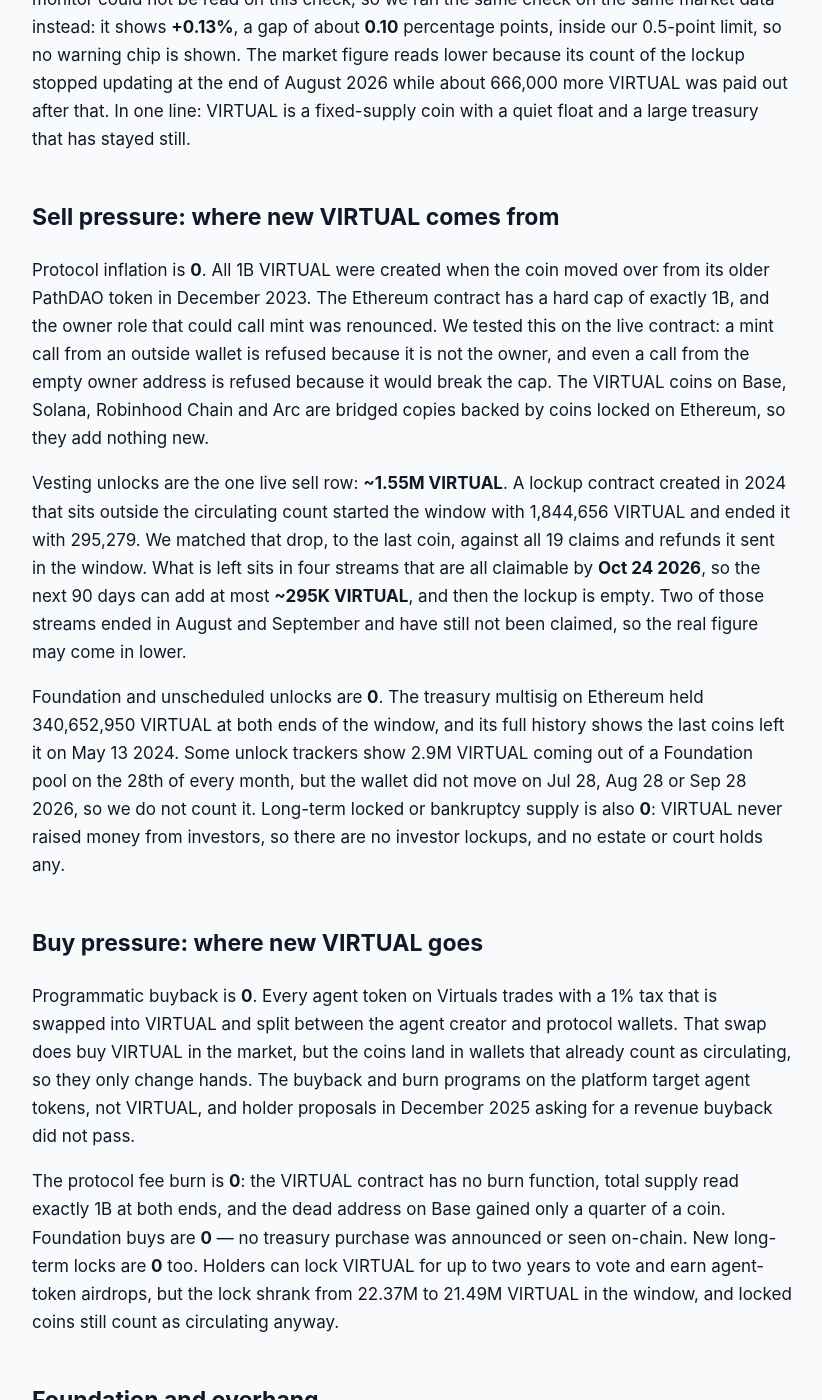
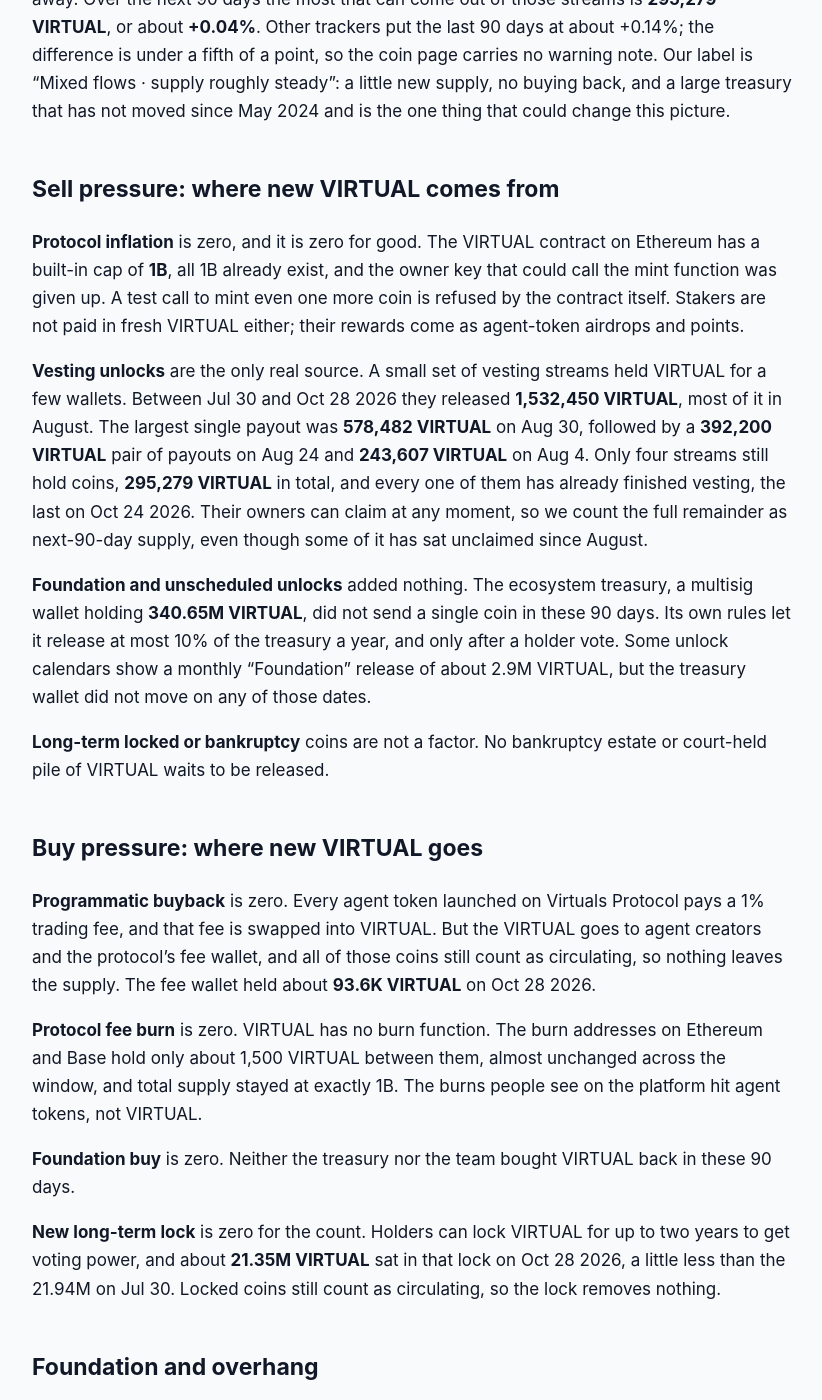
Before and after one commit to jeevansongmy-spec/mrnasdog-articles, a Jekyll site: the page built from crypto/virtual-pressure-framework.md, in a window 1280 px wide and 1400 px high, scrolled down 658 px. Shown: the whole window, without its empty margins (228-1050 px from the left). Built offline with Jekyll 4.4.1, drawn with Linux system fonts in a browser that asks for light colours; some of the changed text lies outside the part shown.

Commit message:
publish: crypto/virtual-pressure-framework

```diff
--- a/crypto/virtual-pressure-framework.md
+++ b/crypto/virtual-pressure-framework.md
@@ -1,6 +1,6 @@
 ---
 title:         "VIRTUAL Inflation Analysis · October 2026 · Mixed flows · supply roughly steady"
-description:   "VIRTUAL is roughly steady: fixed 1B cap, no minting, 1.55M out of an old lockup gives +0.24% in 90 days, at most +0.04% next. 340.65M treasury unmoved."
+description:   "VIRTUAL is roughly steady: a 1B cap already reached, 1.53M VIRTUAL vested out in 90 days, no buyback or burn, +0.23% net, at most +0.04% next."
 canonical_url: "https://mrnasdog.com/research/virtual/inflation"
 tags:          ["crypto", "virtual", "virtuals", "aiagents"]
 published:     true
@@ -12,54 +12,58 @@ Originally published at [VIRTUAL Inflation Analysis · October 2026 · Mixed flo
 <!-- main-page -->
 This is the long supply read. For the signal, the price drivers and the questions people ask about Virtuals Protocol, see [mrnasdog.com/research/virtual](https://mrnasdog.com/research/virtual).
 
-VIRTUAL, the base coin of the Virtuals Protocol AI-agent launchpad, is close to flat: supply in the market grew about **+0.24%** in the last 90 days and can grow at most **+0.04%** in the next 90. No new VIRTUAL is minted — the contract caps supply at **1B** and the mint key was given up — so the only new float came from an old lockup that released **1,549,376 VIRTUAL**, against **0** bought back, burned or newly locked. The real question for VIRTUAL is the treasury: **340.65M VIRTUAL**, about a third of all coins, that has not moved since May 2024.
+VIRTUAL has a hard cap of **1B** coins, the cap is already reached, and no new VIRTUAL can ever be made. Between Jul 30 and Oct 28 2026 the only new supply was **1,532,450 VIRTUAL** paid out by a handful of vesting streams, while nothing was bought back or burned, so circulating supply grew about **+0.23%**. With only **295,279 VIRTUAL** left in those streams, the next 90 days can add at most about **+0.04%**; other trackers show about +0.14% for the same 90 days.
 
 ## The verdict, in one paragraph
 
-Our ledger reads a net **+0.24%** for VIRTUAL over the 90 days to Oct 18 2026 (**1.55M VIRTUAL** of new float on **658.39M** circulating), and a ceiling of **+0.04%** for the next 90 days. Our monitor could not be read on this check, so we ran the same check on the same market data instead: it shows **+0.13%**, a gap of about **0.10** percentage points, inside our 0.5-point limit, so no warning chip is shown. The market figure reads lower because its count of the lockup stopped updating at the end of August 2026 while about 666,000 more VIRTUAL was paid out after that. In one line: VIRTUAL is a fixed-supply coin with a quiet float and a large treasury that has stayed still.
+VIRTUAL is close to a finished supply. Over the 90 days to Oct 28 2026, circulating VIRTUAL rose by about **+0.23%**, all of it from vesting streams paying out coins that had been locked away. Over the next 90 days the most that can come out of those streams is **295,279 VIRTUAL**, or about **+0.04%**. Other trackers put the last 90 days at about +0.14%; the difference is under a fifth of a point, so the coin page carries no warning note. Our label is "Mixed flows · supply roughly steady": a little new supply, no buying back, and a large treasury that has not moved since May 2024 and is the one thing that could change this picture.
 
 ## Sell pressure: where new VIRTUAL comes from
 
-Protocol inflation is **0**. All 1B VIRTUAL were created when the coin moved over from its older PathDAO token in December 2023. The Ethereum contract has a hard cap of exactly 1B, and the owner role that could call mint was renounced. We tested this on the live contract: a mint call from an outside wallet is refused because it is not the owner, and even a call from the empty owner address is refused because it would break the cap. The VIRTUAL coins on Base, Solana, Robinhood Chain and Arc are bridged copies backed by coins locked on Ethereum, so they add nothing new.
+**Protocol inflation** is zero, and it is zero for good. The VIRTUAL contract on Ethereum has a built-in cap of **1B**, all 1B already exist, and the owner key that could call the mint function was given up. A test call to mint even one more coin is refused by the contract itself. Stakers are not paid in fresh VIRTUAL either; their rewards come as agent-token airdrops and points.
 
-Vesting unlocks are the one live sell row: **~1.55M VIRTUAL**. A lockup contract created in 2024 that sits outside the circulating count started the window with 1,844,656 VIRTUAL and ended it with 295,279. We matched that drop, to the last coin, against all 19 claims and refunds it sent in the window. What is left sits in four streams that are all claimable by **Oct 24 2026**, so the next 90 days can add at most **~295K VIRTUAL**, and then the lockup is empty. Two of those streams ended in August and September and have still not been claimed, so the real figure may come in lower.
+**Vesting unlocks** are the only real source. A small set of vesting streams held VIRTUAL for a few wallets. Between Jul 30 and Oct 28 2026 they released **1,532,450 VIRTUAL**, most of it in August. The largest single payout was **578,482 VIRTUAL** on Aug 30, followed by a **392,200 VIRTUAL** pair of payouts on Aug 24 and **243,607 VIRTUAL** on Aug 4. Only four streams still hold coins, **295,279 VIRTUAL** in total, and every one of them has already finished vesting, the last on Oct 24 2026. Their owners can claim at any moment, so we count the full remainder as next-90-day supply, even though some of it has sat unclaimed since August.
 
-Foundation and unscheduled unlocks are **0**. The treasury multisig on Ethereum held 340,652,950 VIRTUAL at both ends of the window, and its full history shows the last coins left it on May 13 2024. Some unlock trackers show 2.9M VIRTUAL coming out of a Foundation pool on the 28th of every month, but the wallet did not move on Jul 28, Aug 28 or Sep 28 2026, so we do not count it. Long-term locked or bankruptcy supply is also **0**: VIRTUAL never raised money from investors, so there are no investor lockups, and no estate or court holds any.
+**Foundation and unscheduled unlocks** added nothing. The ecosystem treasury, a multisig wallet holding **340.65M VIRTUAL**, did not send a single coin in these 90 days. Its own rules let it release at most 10% of the treasury a year, and only after a holder vote. Some unlock calendars show a monthly "Foundation" release of about 2.9M VIRTUAL, but the treasury wallet did not move on any of those dates.
+
+**Long-term locked or bankruptcy** coins are not a factor. No bankruptcy estate or court-held pile of VIRTUAL waits to be released.
 
 ## Buy pressure: where new VIRTUAL goes
 
-Programmatic buyback is **0**. Every agent token on Virtuals trades with a 1% tax that is swapped into VIRTUAL and split between the agent creator and protocol wallets. That swap does buy VIRTUAL in the market, but the coins land in wallets that already count as circulating, so they only change hands. The buyback and burn programs on the platform target agent tokens, not VIRTUAL, and holder proposals in December 2025 asking for a revenue buyback did not pass.
+**Programmatic buyback** is zero. Every agent token launched on Virtuals Protocol pays a 1% trading fee, and that fee is swapped into VIRTUAL. But the VIRTUAL goes to agent creators and the protocol's fee wallet, and all of those coins still count as circulating, so nothing leaves the supply. The fee wallet held about **93.6K VIRTUAL** on Oct 28 2026.
 
-The protocol fee burn is **0**: the VIRTUAL contract has no burn function, total supply read exactly 1B at both ends, and the dead address on Base gained only a quarter of a coin. Foundation buys are **0** — no treasury purchase was announced or seen on-chain. New long-term locks are **0** too. Holders can lock VIRTUAL for up to two years to vote and earn agent-token airdrops, but the lock shrank from 22.37M to 21.49M VIRTUAL in the window, and locked coins still count as circulating anyway.
+**Protocol fee burn** is zero. VIRTUAL has no burn function. The burn addresses on Ethereum and Base hold only about 1,500 VIRTUAL between them, almost unchanged across the window, and total supply stayed at exactly 1B. The burns people see on the platform hit agent tokens, not VIRTUAL.
+
+**Foundation buy** is zero. Neither the treasury nor the team bought VIRTUAL back in these 90 days.
+
+**New long-term lock** is zero for the count. Holders can lock VIRTUAL for up to two years to get voting power, and about **21.35M VIRTUAL** sat in that lock on Oct 28 2026, a little less than the 21.94M on Jul 30. Locked coins still count as circulating, so the lock removes nothing.
 
 ## Foundation and overhang
 
-The overhang that matters is the treasury multisig: **340.65M VIRTUAL**, which we read on-chain at every check. The project's rules let it release no more than 10% of the treasury share a year, and only after a holder vote. Only three proposals have ever passed, all in July 2025: setting up the Virtuals Foundation, a 1% fund to defend agent launches against snipers, and a grant of up to 6% of supply to the core team that starts only if VIRTUAL holds $10, then $20, then $40, for 30 days. At about $0.63 today none of those price steps is close.
+The big holder is the ecosystem treasury: **340.65M VIRTUAL**, about 34% of all coins, in a multisig wallet on Ethereum. It is the only large pile of VIRTUAL outside the circulating count, and its last payout was in May 2024. Under its rules it could release up to about 35M VIRTUAL a year once holders vote for it. No such vote is open: the newest holder proposal, from early October 2026, did not pass.
 
-The second overhang is the lockup contract, now down to 295,279 VIRTUAL and due to be empty after Oct 24 2026. The protocol's fee wallets and the vote-lock are already inside the float, so they are not overhang. If the treasury or the lockup balance falls between our checks, the outflow goes into the sell side at the next check.
+The second, much smaller pile is the vesting remainder of **295,279 VIRTUAL**, all free to claim. A 2025 holder vote also approved a grant to the core team of up to 6% of supply, but it only pays out when VIRTUAL holds a price of $10, then $20, then $40. With VIRTUAL near $0.63, that grant is far from paying anything. A separate fund of 1% of supply set up in 2025 to defend agent launches did not come from the treasury wallet; whatever it holds already counts as circulating.
 
-## How VIRTUAL compares to other AI-agent and launchpad tokens
+## How VIRTUAL compares to other AI-agent and launchpad coins
 
-VIRTUAL sits in the fixed-cap group. Bittensor (TAO) pays new coins to miners and validators every block on a halving schedule, so its supply grows by design. Other AI tokens pay stakers in new coins. VIRTUAL has neither: no emission and no staking pay in VIRTUAL, so its float grows only when locked or treasury coins are released.
+Most coins tied to AI or to token launchpads still issue new coins. Fetch.ai (FET) added about 6% to its circulating supply in 90 days with no buyback, and Bittensor (TAO) about 4.3% through mining rewards, on our pages checked in late October 2026. Pump.fun (PUMP) works the other way: it uses platform revenue to buy back its own coin, removing about 4.4% of supply in 90 days, but its unlocks are larger still.
 
-Against other launchpads the difference is on the buy side. Some launchpad tokens, such as Pump.fun's PUMP, spend platform revenue on buying their own coin back. On Virtuals, trading fees are paid out in VIRTUAL to creators and the protocol, so the buying is real but the coins stay in the market. That means VIRTUAL has no built-in buyer to offset a treasury release.
-
-The closest match is a governance token with a big, voted treasury: a fixed cap, almost no new float today, and one large wallet whose release needs a vote. For VIRTUAL that wallet holds 34% of all coins, far more than the 0.03% that is still left in old lockups.
+VIRTUAL sits apart from both groups. It has no issuance at all, so it needs no buyback to stay flat, but it also has no buyback to soak up selling. Its supply story is almost entirely about one decision: whether and when holders vote to spend the treasury.
 
 ## What to watch in the next 90 days
 
-**Oct 22 and Oct 24 2026**: the last two lockup streams finish, and after that the whole remaining 295,279 VIRTUAL can be claimed. Once it is claimed, the vesting row goes to zero.
+**The vesting remainder.** About **295,279 VIRTUAL** can be claimed at any time from now to Jan 26 2027. If it is all claimed, that is the whole **+0.04%** forecast.
 
-**Oct 28, Nov 28 and Dec 28 2026**: the dates some trackers mark for a 2.9M VIRTUAL Foundation unlock. We will check the treasury multisig on each date. If it moves, the release goes into the sell side.
+**Treasury votes.** Any holder proposal to spend from the **340.65M VIRTUAL** treasury would be the biggest supply event. A vote runs 72 hours after a 72-hour discussion, so there would be about a week of warning before coins could move.
 
-Any new treasury vote: a proposal to spend from the 340.65M VIRTUAL treasury, for agent rewards, grants or the launch-defense fund, would be the first real release since May 2024. The 10%-a-year limit would cap it at about 35M VIRTUAL a year.
+**The monthly unlock dates on calendars.** Some unlock calendars list about 2.9M VIRTUAL on Nov 28 and Dec 28 2026. The treasury did not move on Jul 28, Aug 28, Sep 28 or Oct 28 2026, dates on the same calendar, so we expect nothing, but those are the days to check.
 
-Fee flows and any buyback: if Virtuals starts using fee income to buy VIRTUAL and lock or burn it, that would be the coin's first buy row.
+**Agent liquidity rewards.** The project's papers describe a proposed plan to pay 60M VIRTUAL over 12 months to the top agent liquidity pools. It has not passed a vote and no coins have moved for it; if it ever passes, it would come from the treasury and change the forecast.
 
 ## Summary
 
-VIRTUAL is a fixed-supply coin: the contract caps it at 1B and no one can mint more, so supply in the market grew only **+0.24%** in the 90 days to Oct 18 2026, all of it from an old lockup that is almost empty, with at most **+0.04%** to come. Nothing buys back or burns VIRTUAL. The key risk is the **340.65M VIRTUAL** treasury, a third of all coins, which has not moved since May 2024 but can release up to about 35M VIRTUAL a year after a holder vote.
+VIRTUAL can never have more than 1B coins, and that cap is already reached and locked. In the 90 days to Oct 28 2026, vesting streams released 1,532,450 VIRTUAL, about +0.23% of circulating supply, and nothing was bought back or burned. Only 295,279 VIRTUAL is left in those streams, so the next 90 days can add at most about +0.04%. The 340.65M VIRTUAL treasury, untouched since May 2024 and spendable only after a holder vote, is the one thing that could change this.
 
 ---
 
-*MrNasDog Pressure Framework analysis of VIRTUAL, Metric 1 — Inflation. Data + explanation only. Not financial advice. Checked Oct 18 2026.*
+*MrNasDog Pressure Framework analysis of VIRTUAL, Metric 1 — Inflation. Data + explanation only. Not financial advice. Checked Oct 28 2026.*
```
